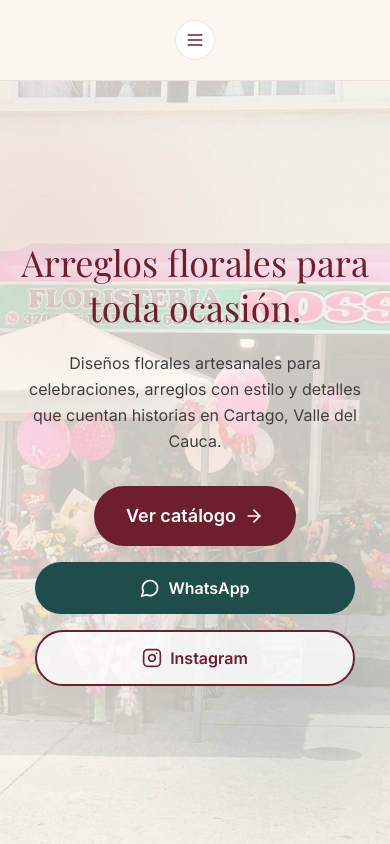
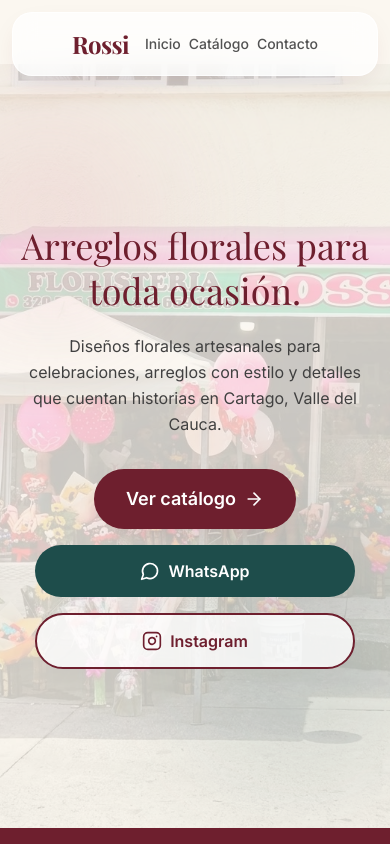
Before and after one commit to IANLAIN/floristeriarossi, a React (Vite) app: page / in a window 390 px wide. Shown: the top 844 px of the page. Built offline with nearby package versions, Linux system fonts and the light colour scheme; a web font is replaced by a local one.

Commit message:
Refine responsive header and image loading

```diff
--- a/src/components/Hero.tsx
+++ b/src/components/Hero.tsx
@@ -10,6 +10,9 @@ function Hero() {
         <img
           src={assetUrl('/assets/images/banner.jpg')}
           alt="Arreglos florales"
+          width="1024"
+          height="1024"
+          fetchPriority="high"
           className="h-full w-full object-cover opacity-80"
         />
         <div className="absolute inset-0 bg-background/75" />
--- a/src/components/catalog/ImageModal.tsx
+++ b/src/components/catalog/ImageModal.tsx
@@ -34,6 +34,7 @@ function ImageModal({ image, onClose }: ImageModalProps) {
       <img
         src={assetUrl(image.src)}
         alt={image.alt}
+        decoding="async"
         className="max-h-[85vh] max-w-full rounded-xl object-contain shadow-2xl"
       />
     </div>
--- a/src/components/catalog/ProductCard.tsx
+++ b/src/components/catalog/ProductCard.tsx
@@ -26,6 +26,9 @@ function ProductCard({ product, onImageClick }: ProductCardProps) {
           src={assetUrl(product.image)}
           alt={product.name}
           loading="lazy"
+          decoding="async"
+          width="800"
+          height="800"
           className="h-full w-full object-cover transition-transform duration-500 group-hover:scale-105"
         />
       </button>
--- a/src/components/contact/ContactProfileCard.tsx
+++ b/src/components/contact/ContactProfileCard.tsx
@@ -21,6 +21,10 @@ function ContactProfileCard({ profile }: ContactProfileCardProps) {
           <img
             src={assetUrl(profile.photo)}
             alt={profile.name}
+            loading="lazy"
+            decoding="async"
+            width="320"
+            height="320"
             className="h-full w-full object-cover"
             onError={() => setHasImageError(true)}
           />
--- a/src/components/layout/Navbar.tsx
+++ b/src/components/layout/Navbar.tsx
@@ -1,5 +1,3 @@
-import { useState } from 'react'
-import { Menu, X } from 'lucide-react'
 import { Link, NavLink } from 'react-router-dom'
 
 const NAV_LINKS = [
@@ -9,14 +7,18 @@ const NAV_LINKS = [
 ]
 
 function Navbar() {
-  const [isOpen, setIsOpen] = useState(false)
+  return (
+    <header className="sticky top-3 z-50 px-3 sm:px-6">
+      <nav className="container-page flex min-h-16 flex-wrap items-center justify-center gap-4 rounded-2xl border border-white/70 bg-white/75 px-4 py-3 shadow-soft backdrop-blur-md sm:gap-8">
+        <Link
+          to="/"
+          className="font-serif text-2xl font-bold tracking-tight text-primary transition-colors hover:text-primary-light"
+          aria-label="Ir al inicio"
+        >
+          Rossi
+        </Link>
 
-  const closeMenu = () => setIsOpen(false)
-
-  return (
-    <header className="sticky top-0 z-50 border-b border-primary/10 bg-background/90 backdrop-blur-md">
-      <nav className="container-page flex h-20 items-center justify-center">
-        <div className="hidden items-center justify-center gap-7 md:flex">
+        <div className="flex items-center justify-center gap-2 sm:gap-5">
           {NAV_LINKS.map((link) => (
             <NavLink
               key={link.href}
@@ -27,34 +29,7 @@ function Navbar() {
             </NavLink>
           ))}
         </div>
-
-        <button
-          type="button"
-          className="inline-flex h-10 w-10 items-center justify-center rounded-full border border-primary/10 bg-white/80 md:hidden"
-          onClick={() => setIsOpen((value) => !value)}
-          aria-label={isOpen ? 'Cerrar menú' : 'Abrir menú'}
-          aria-expanded={isOpen}
-        >
-          {isOpen ? <X className="h-5 w-5 text-primary" /> : <Menu className="h-5 w-5 text-primary" />}
-        </button>
       </nav>
-
-      {isOpen && (
-        <div className="border-t border-primary/10 bg-background md:hidden">
-          <nav className="container-page flex flex-col gap-1 py-4">
-            {NAV_LINKS.map((link) => (
-              <Link
-                key={link.href}
-                to={link.href}
-                onClick={closeMenu}
-                className="rounded-xl px-3 py-2 text-sm font-medium text-neutral-700 transition-colors hover:bg-primary/5 hover:text-primary"
-              >
-                {link.label}
-              </Link>
-            ))}
-          </nav>
-        </div>
-      )}
     </header>
   )
 }
--- a/src/components/ui/Card.tsx
+++ /dev/null
@@ -1,15 +0,0 @@
-import { forwardRef, type HTMLAttributes } from 'react'
-
-interface CardProps extends HTMLAttributes<HTMLDivElement> {}
-
-const Card = forwardRef<HTMLDivElement, CardProps>(({ className = '', ...props }, ref) => (
-  <div
-    ref={ref}
-    className={`overflow-hidden rounded-2xl bg-white shadow-soft ${className}`}
-    {...props}
-  />
-))
-
-Card.displayName = 'Card'
-
-export default Card
--- a/src/index.css
+++ b/src/index.css
@@ -36,7 +36,4 @@
     @apply mx-auto w-full max-w-7xl px-4 sm:px-6 lg:px-8;
   }
 
-  .brand-badge {
-    @apply inline-flex items-center gap-2 rounded-full border border-primary/10 bg-white/80 px-3.5 py-1.5 text-xs font-semibold uppercase tracking-[0.2em] text-primary shadow-soft backdrop-blur-sm;
-  }
 }
```
